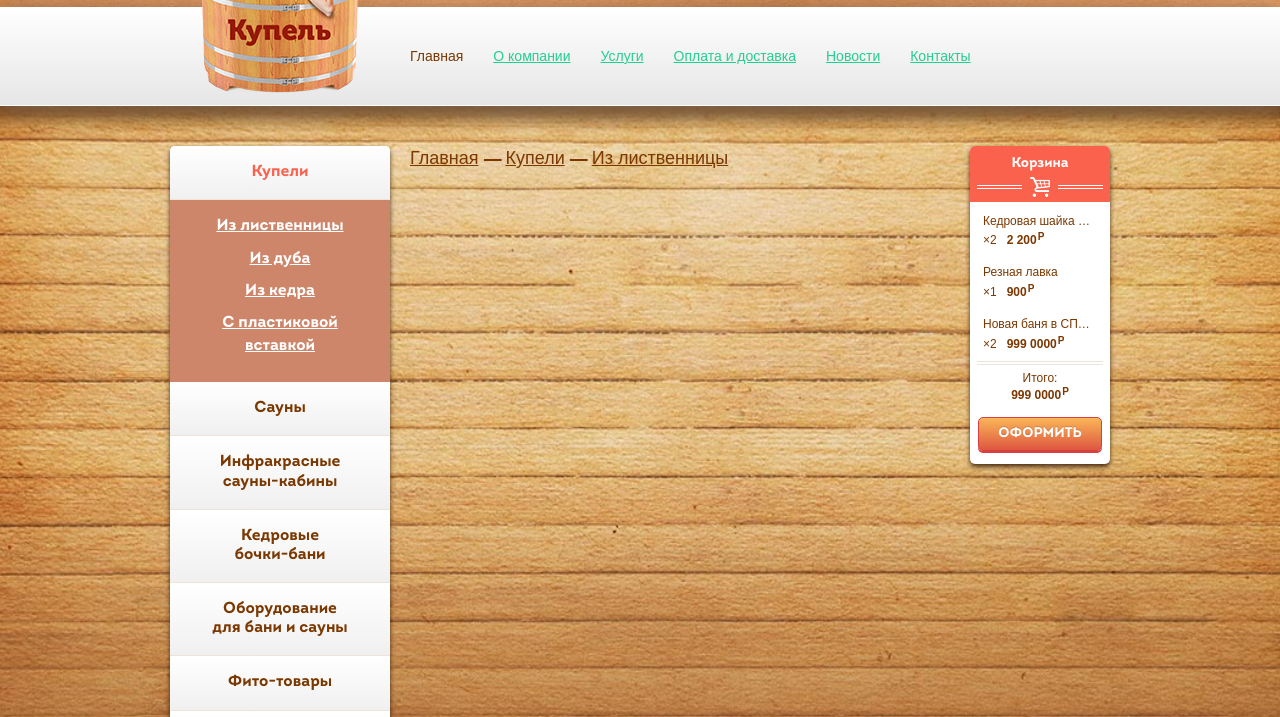
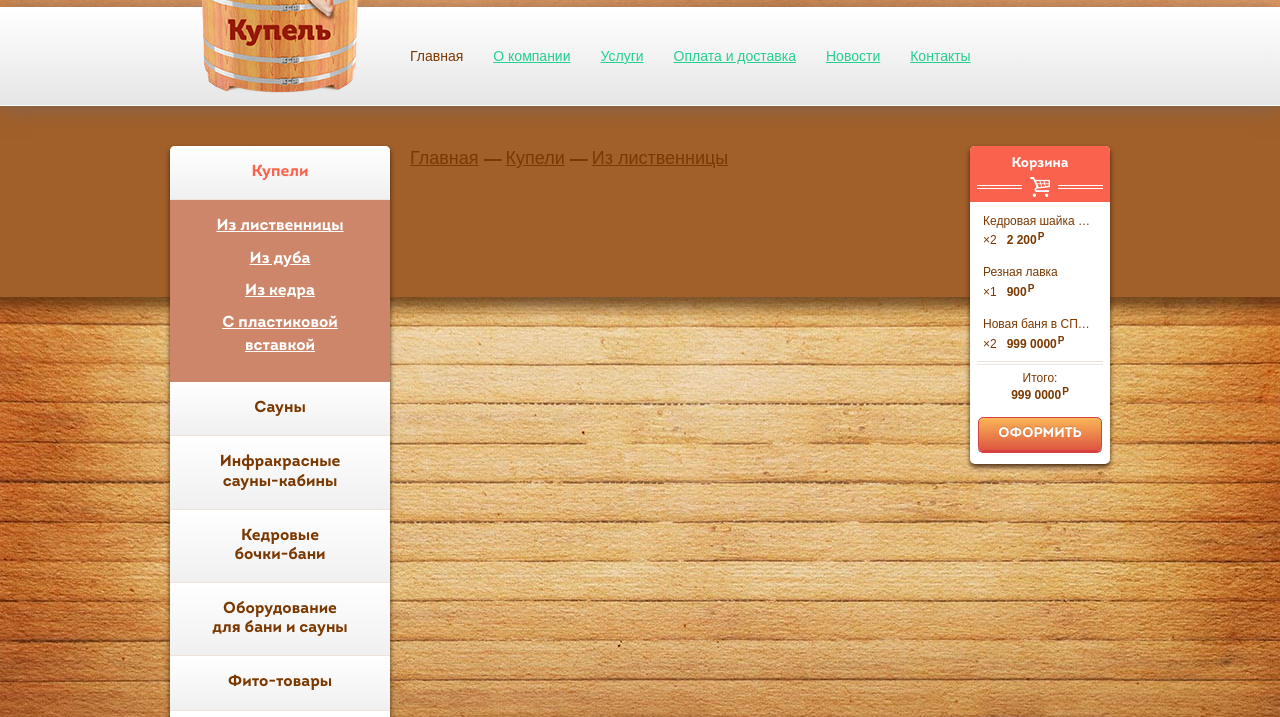
Before and after one commit to cssdojo/qupel, a plain HTML site: page template.html in a window 1280 px wide. Shown: the part 83-800 px from the top of the page. Drawn offline with Linux system fonts and the light colour scheme.

Commit message:
upd texture

```diff
--- a/css/screen.css
+++ b/css/screen.css
@@ -123,7 +123,9 @@ body { min-width: 960px; background: #a15f29; font-size: 14px; font-family: Aria
 
 .qupel { padding: 40px 0 50px; background: url("../img/sexy_bg.jpg"); -webkit-box-shadow: inset 0px -3px 20px #673812; -moz-box-shadow: inset 0px -3px 20px #673812; box-shadow: inset 0px -3px 20px #673812; background-repeat: no-repeat; background-size: cover; background-position: 50% 50%; }
 
-.texture { padding: 40px 0 50px; background: url("../img/texture.jpg"); background-repeat: no-repeat; background-size: cover; background-position: 50% 50%; }
+.texture { padding: 40px 0 50px; position: relative; }
+.texture:before { content: ""; width: 100%; background: url("../img/texture2.jpg") repeat; position: absolute; top: 918px; bottom: 0; left: 0; z-index: -1; }
+.texture:after { content: ""; width: 1280px; height: 727px; padding: 40px 0 50px; background: url("../img/texture.jpg") no-repeat; position: absolute; top: 191px; z-index: -1; }
 
 .prod-i { margin-left: -15px; margin-bottom: 30px; font-size: 0; }
 
--- a/sass/_main.sass
+++ b/sass/_main.sass
@@ -11,8 +11,25 @@
 
 .texture
 	padding: 40px 0 50px
-	background: url("../img/texture.jpg")
-	+cover
+	position: relative
+	&:before
+		content: ""
+		width: 100%
+		background: url("../img/texture2.jpg") repeat
+		position: absolute
+		top: 918px
+		bottom: 0
+		left: 0
+		z-index: -1
+	&:after
+		content: ""
+		width: 1280px
+		height: 727px
+		padding: 40px 0 50px
+		background: url("../img/texture.jpg") no-repeat
+		position: absolute
+		top: 191px
+		z-index: -1
 
 .prod-i
 	margin-left: -15px
```
